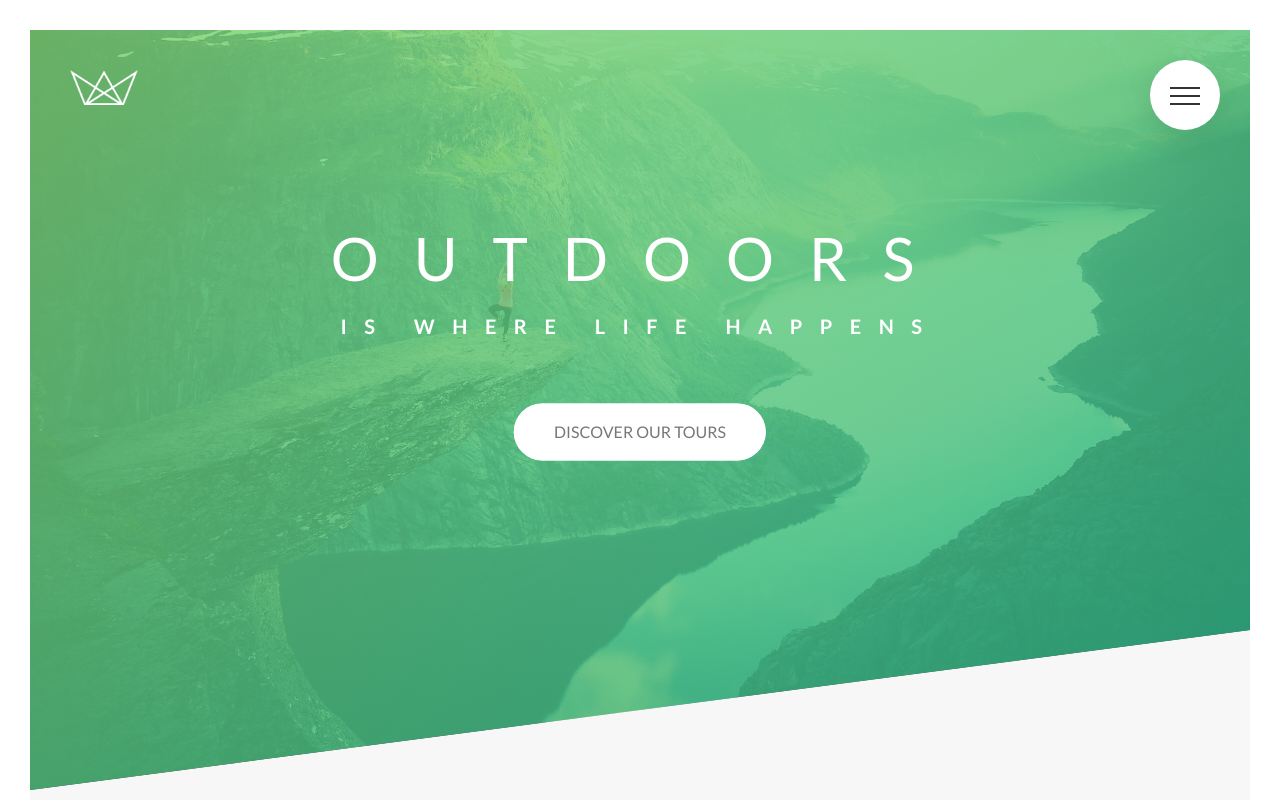
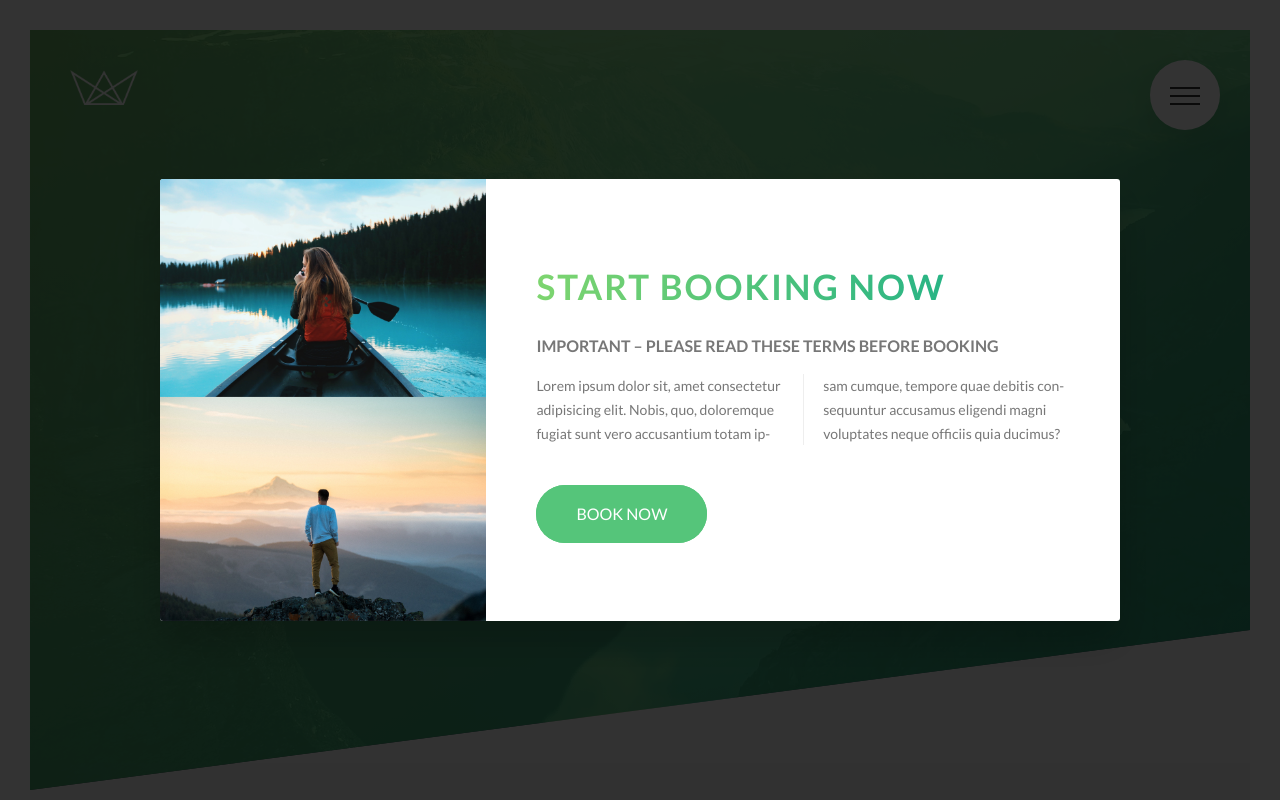
Before and after one commit to Eder87rh/natours, a website: page index.html in a window 1280 px wide. Shown: the top 800 px of the page. Drawn offline with Linux system fonts and the light colour scheme.

Commit message:
pop up part 1

```diff
--- a/index.html
+++ b/index.html
@@ -362,6 +362,25 @@
           </div>
         </footer>
 
+        <div class="popup">
+          <div class="popup__content">
+            <div class="popup__left">
+              <img src="img/nat-8.jpg" alt="Tour photo" class="popup__img">
+              <img src="img/nat-9.jpg" alt="Tour photo" class="popup__img">
+            </div>
+            <div class="popup__right">
+              <h2 class="heading-secondary u-margin-bottom-small">Start booking now</h2>
+              <h3 class="heading-tertiary u-margin-bottom-small">Important &ndash; Please read these terms before booking</h3>
+              <p class="popup__text">
+                Lorem ipsum dolor sit, amet consectetur adipisicing elit. Nobis, quo, doloremque fugiat sunt vero
+                accusantium totam ipsam cumque, tempore quae debitis consequuntur accusamus eligendi magni
+                voluptates neque officiis quia ducimus?
+              </p>
+              <a href="#" class="btn btn--green">Book now</a>
+            </div>
+          </div>
+        </div>
+
         <!-- <section class="grid-test">
             <div class="row">
                 <div class="col-1-of-2">col-1-of-2</div>
--- a/sass/abstracts/_mixins.scss
+++ b/sass/abstracts/_mixins.scss
@@ -5,3 +5,10 @@
         clear: both;
     }
 }
+
+@mixin absCenter {
+  position: absolute;
+  left: 50%;
+  top:50%;
+  transform: translate(-50%,-50%);
+}
--- /dev/null
+++ b/sass/components/_popup.scss
@@ -0,0 +1,55 @@
+.popup {
+  height: 100vh;
+  width: 100%;
+  position: fixed;
+  top:0;
+  left: 0;
+  z-index: 9999;
+  background-color: rgba($color-black, .8);
+
+  &__content {
+    @include absCenter;
+    width: 75%;
+    // height: 50rem;
+    background-color: $color-white;
+    box-shadow: 0 2rem 4rem rgba($color-black, .2);
+    border-radius: 3px;
+    display: table;
+    overflow: hidden;
+  }
+
+  &__left {
+    width: 34%;
+    display: table-cell;
+  }
+
+  &__right {
+    width: 66%;
+    display: table-cell;
+    vertical-align: middle;
+    padding: 3rem 5rem;
+  }
+
+  &__img {
+    display: block;
+    width: 100%;
+  }
+
+  &__text {
+    font-size: 1.4rem;
+    margin-bottom: 4rem;
+
+    -moz-column-count: 2;
+    -moz-column-gap: 4rem;
+    -moz-column-rule: 1px solid $color-grey-light-2;
+
+    column-count: 2;
+    column-gap: 4rem;
+    column-rule: 1px solid $color-grey-light-2;
+
+    -moz-hyphens: auto;
+    -ms-hyphens: auto;
+    -webkit-hyphens: auto;
+    hyphens: auto;
+  }
+}
--- a/sass/main.scss
+++ b/sass/main.scss
@@ -15,6 +15,7 @@
 @import "components/story";
 @import "components/bg-video";
 @import "components/form";
+@import "components/popup";
 
 @import "layout/grid";
 @import "layout/header";
```
Also changed, not shown: css/style.css.
